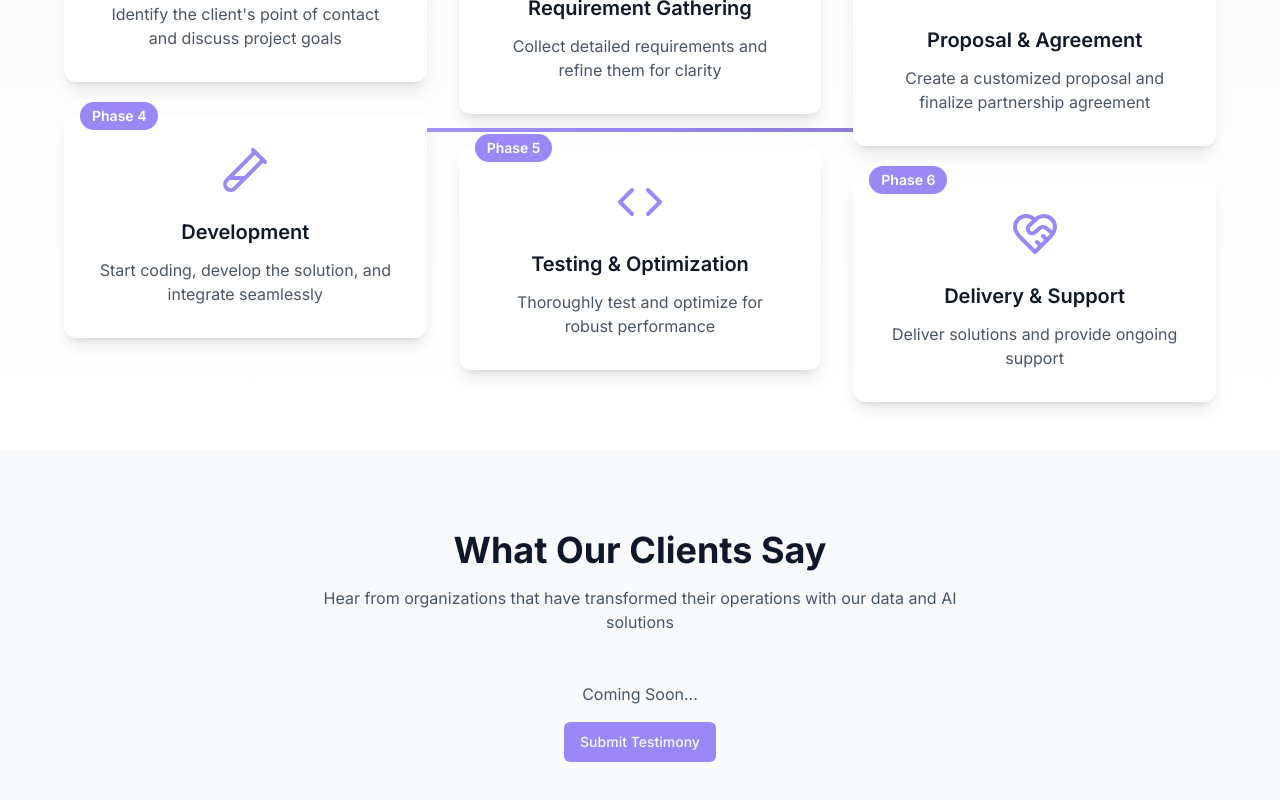
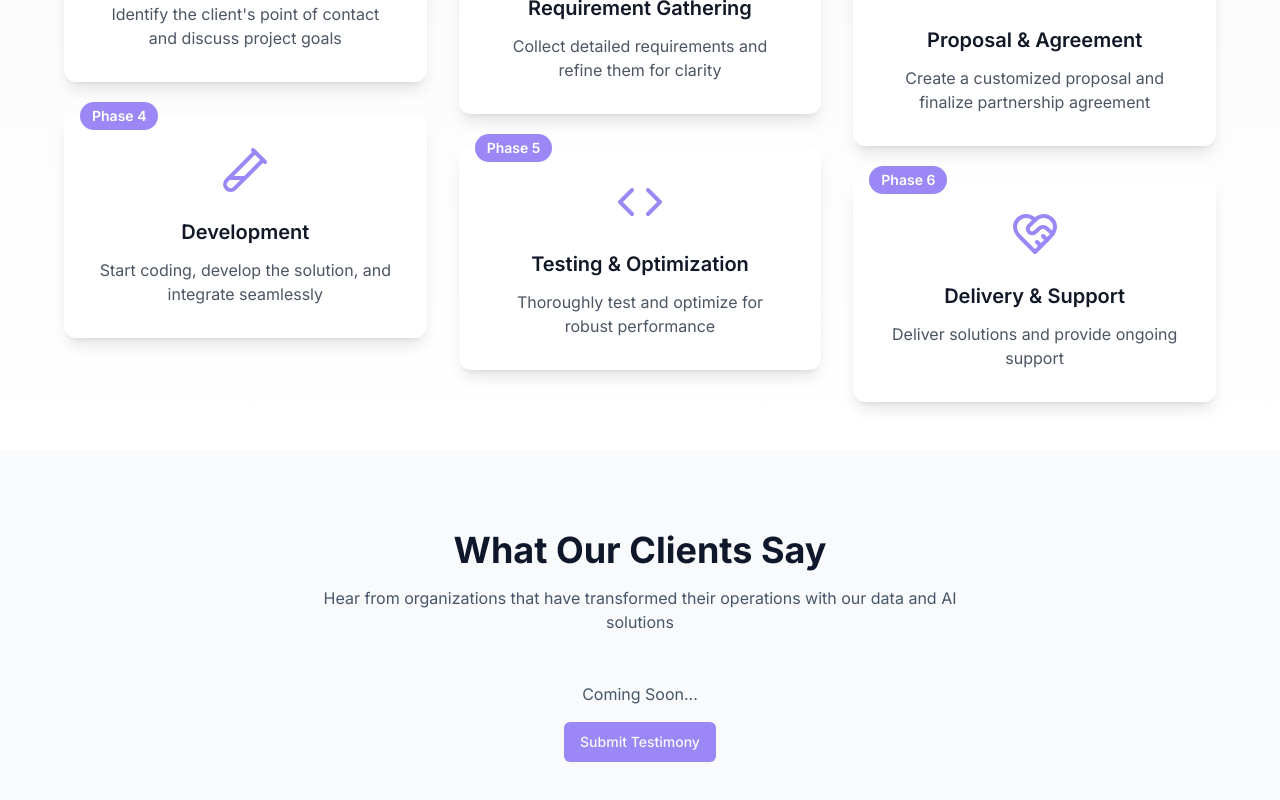
Before and after one commit to heyakshayjain/dataai-startup, a React (Vite) app: page / in a window 1280 px wide. Shown: the part 2240-3040 px from the top of the page. Built offline with nearby package versions, Linux system fonts and the light colour scheme.

Commit message:
Update Process.tsx

```diff
--- a/src/components/Process.tsx
+++ b/src/components/Process.tsx
@@ -52,8 +52,6 @@ const Process = () => {
         </div>
 
         <div className="relative max-w-6xl mx-auto">
-          {/* Timeline line */}
-          <div className="hidden lg:block absolute top-1/2 left-0 right-0 h-1 bg-gradient-to-r from-primary-light via-primary to-primary-dark transform -translate-y-1/2" />
 
           <div className="grid gap-8 md:grid-cols-2 lg:grid-cols-3">
             {steps.map((step, index) => (
```
